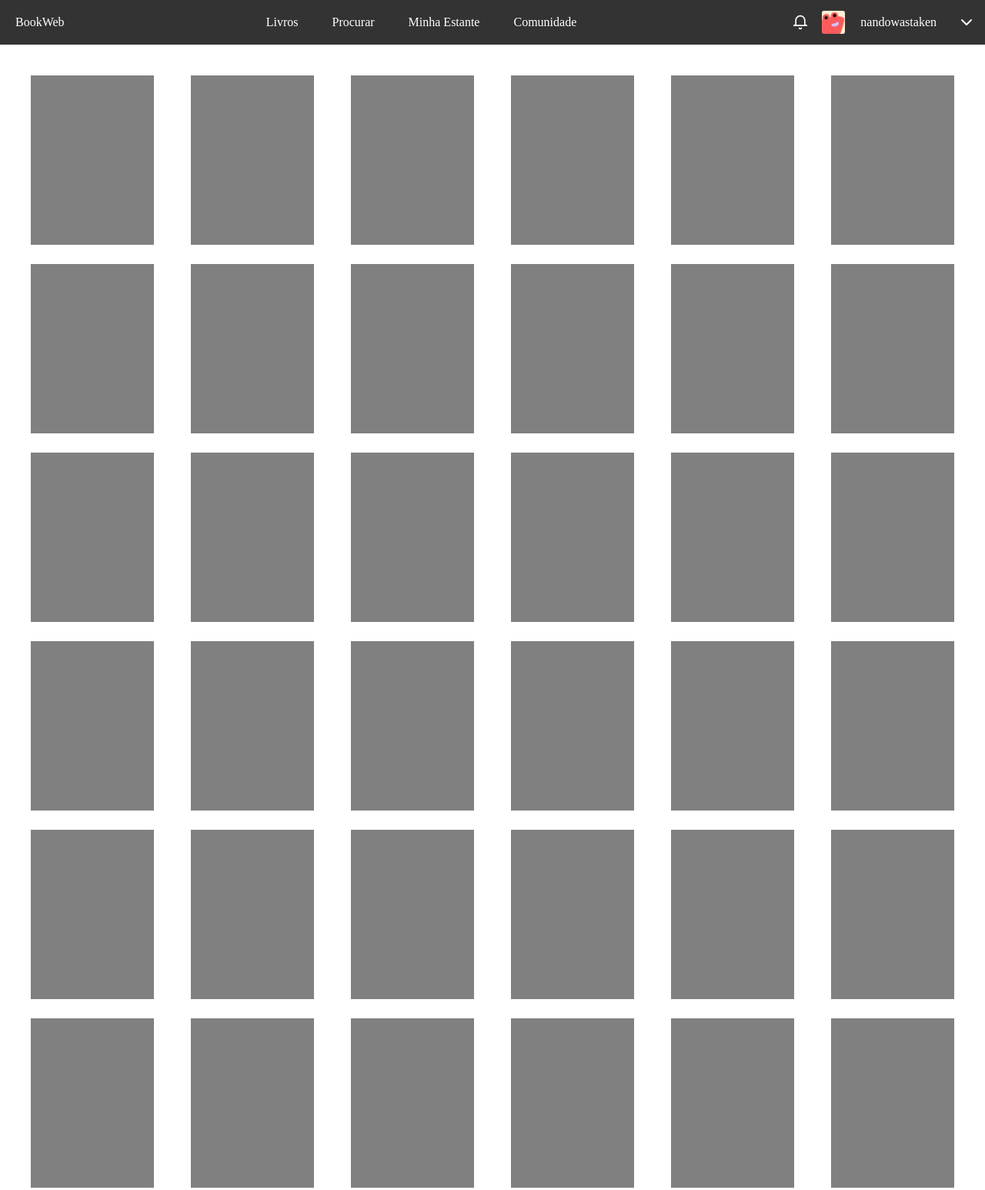
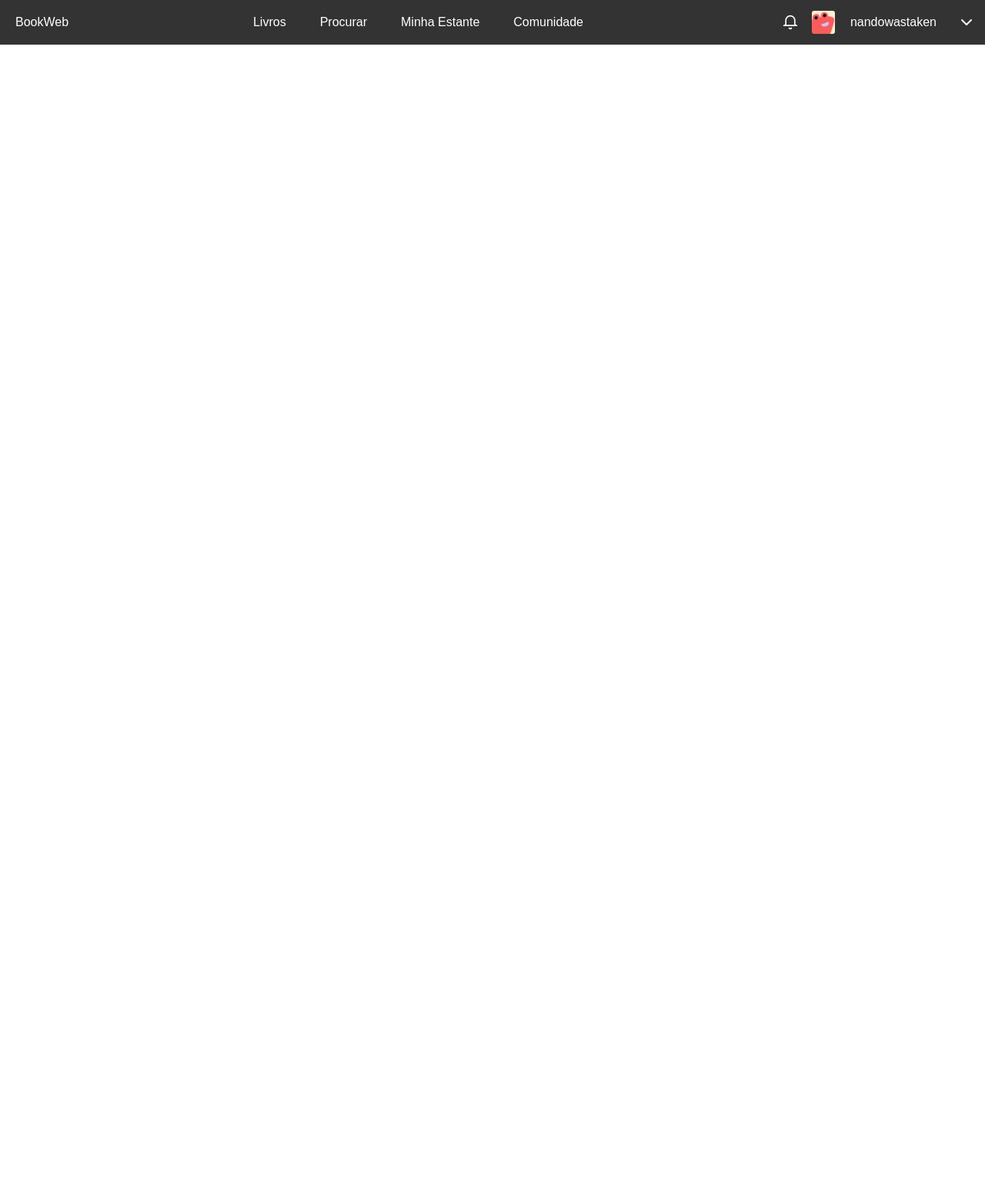
Before and after one commit to caioleitao/book-web, a plain HTML site: page index.html in a window 1280 px wide. Shown: the whole page at 77% size. After the commit the page ends 800 px from the top, so only its background shows below. Drawn offline with Linux system fonts and the light colour scheme.

Commit message:
Add files via upload

```diff
--- a/index.html
+++ b/index.html
@@ -28,43 +28,9 @@
     </nav>
 
     <div class="books">
-        <div class="book"></div>
-        <div class="book"></div>
-        <div class="book"></div>
-        <div class="book"></div>
-        <div class="book"></div>
-        <div class="book"></div>
-        <div class="book"></div>
-        <div class="book"></div>
-        <div class="book"></div>
-        <div class="book"></div>
-        <div class="book"></div>
-        <div class="book"></div>
-        <div class="book"></div>
-        <div class="book"></div>
-        <div class="book"></div>
-        <div class="book"></div>
-        <div class="book"></div>
-        <div class="book"></div>
-        <div class="book"></div>
-        <div class="book"></div>
-        <div class="book"></div>
-        <div class="book"></div>
-        <div class="book"></div>
-        <div class="book"></div>
-        <div class="book"></div>
-        <div class="book"></div>
-        <div class="book"></div>
-        <div class="book"></div>
-        <div class="book"></div>
-        <div class="book"></div>
-        <div class="book"></div>
-        <div class="book"></div>
-        <div class="book"></div>
-        <div class="book"></div>
-        <div class="book"></div>
-        <div class="book"></div>
+        <div class="book">
 
+        </div>
     </div>
 </body>
 </html>
--- a/style.css
+++ b/style.css
@@ -19,12 +19,15 @@
     color: white;
     text-decoration: none;
 
+    font-family: sans-serif;
+
 }
 
 .menu-item {
     margin: 20px;
     color: white;
     text-decoration: none;
+    font-family: sans-serif;
 }
 
 .profile-info {
@@ -48,6 +51,7 @@
     margin: 15px;
     color: white;
     text-decoration: none;
+    font-family: sans-serif;
 }
 
 .extra-menu {
@@ -55,20 +59,3 @@
     color: white;
 
 }
-
-.books {
-    display: flex;
-
-    justify-content: space-between;
-    flex-wrap: wrap;
-
-    gap: 25px;
-    margin: 40px;
-
-}
-
-.book {
-    padding: 110px 80px;
-
-    background-color: gray;
-}
```
